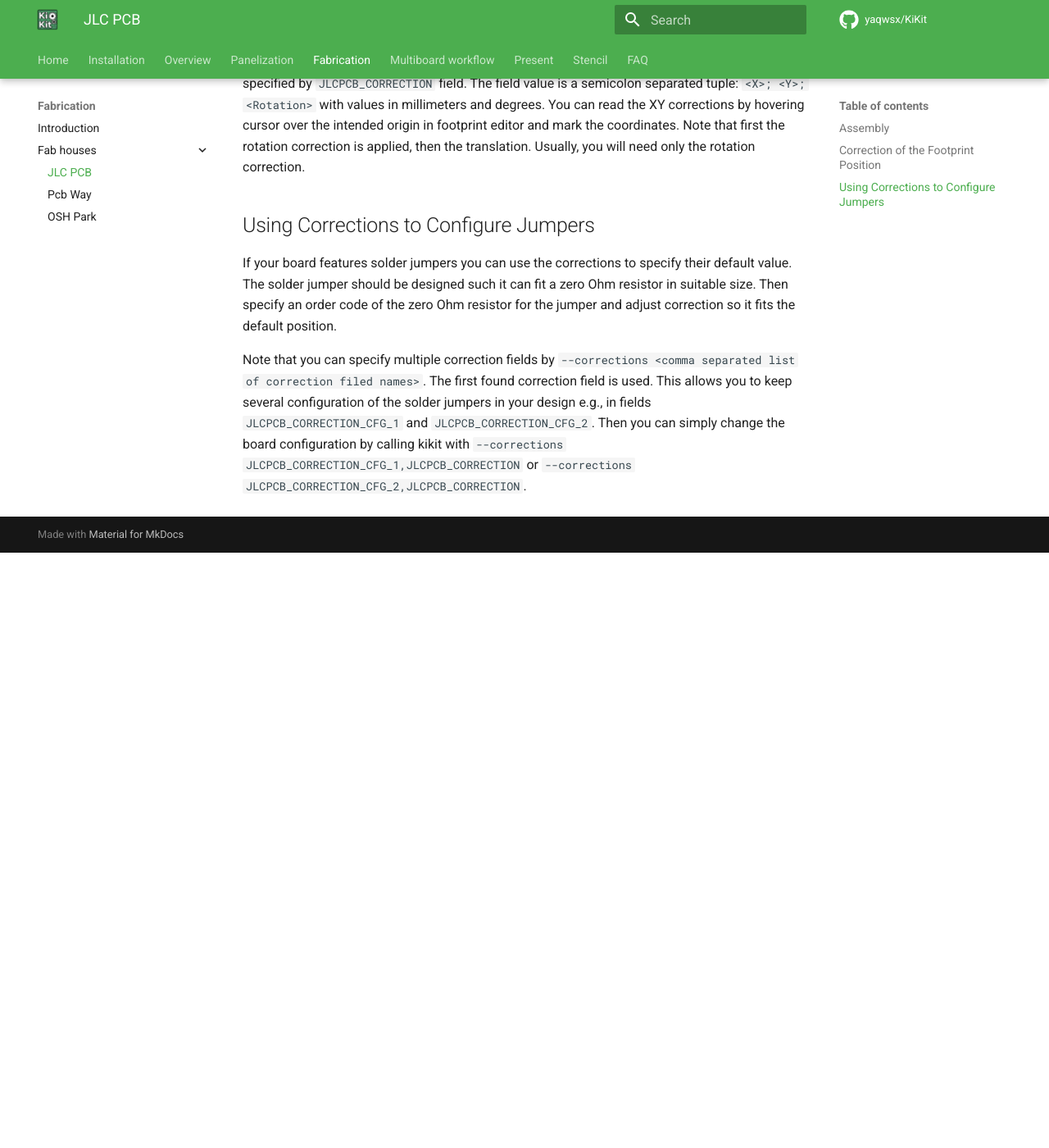
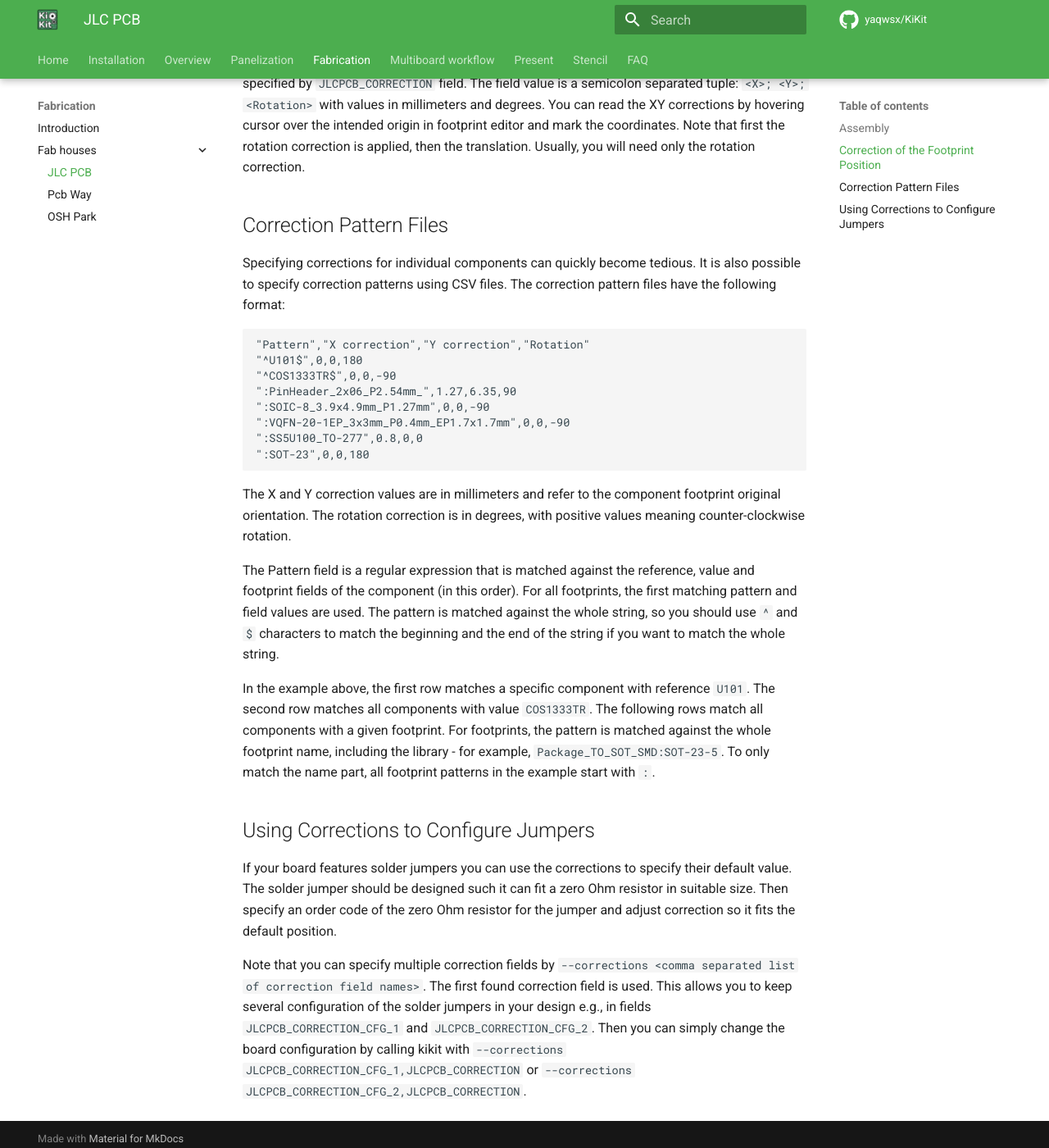
Before and after one commit to yaqwsx/KiKit, an MkDocs documentation site: the page built from docs/fabrication/jlcpcb.md, in a window 1280 px wide and 1400 px high, scrolled down 1306 px. Shown: the whole window at 82% size. Built offline with MkDocs 1.6.1 and Material for MkDocs 9.7.7, drawn with Linux system fonts in a browser that asks for light colours; comment, search, counter and statistics services are not loaded; the version menu is left out; before the commit the page ends 1980 px from its top, so only the background shows below that.

Commit message:
Document the correction pattern files

````diff
--- a/docs/fabrication/jlcpcb.md
+++ b/docs/fabrication/jlcpcb.md
@@ -61,6 +61,41 @@ the intended origin in footprint editor and mark the coordinates. Note that
 first the rotation correction is applied, then the translation. Usually, you
 will need only the rotation correction.
 
+## Correction Pattern Files
+
+Specifying corrections for individual components can quickly become tedious.
+It is also possible to specify correction patterns using CSV files. The
+correction pattern files have the following format:
+
+```
+"Pattern","X correction","Y correction","Rotation"
+"^U101$",0,0,180
+"^COS1333TR$",0,0,-90
+":PinHeader_2x06_P2.54mm_",1.27,6.35,90
+":SOIC-8_3.9x4.9mm_P1.27mm",0,0,-90
+":VQFN-20-1EP_3x3mm_P0.4mm_EP1.7x1.7mm",0,0,-90
+":SS5U100_TO-277",0.8,0,0
+":SOT-23",0,0,180
+```
+
+The X and Y correction values are in millimeters and refer to the
+component footprint original orientation. The rotation correction is in degrees,
+with positive values meaning counter-clockwise rotation.
+
+The Pattern field is a regular expression that is matched against the
+reference, value and footprint fields of the component (in this order). For
+all footprints, the first matching pattern and field values are used. The
+pattern is matched against the whole string, so you should use `^` and `$`
+characters to match the beginning and the end of the string if you want to
+match the whole string.
+
+In the example above, the first row matches a specific component with
+reference `U101`. The second row matches all components with value
+`COS1333TR`. The following rows match all components with a given footprint.
+For footprints, the pattern is matched against the whole footprint name,
+including the library - for example, `Package_TO_SOT_SMD:SOT-23-5`. To only
+match the name part, all footprint patterns in the example start with `:`.
+
 ## Using Corrections to Configure Jumpers
 
 If your board features solder jumpers you can use the corrections to specify
@@ -69,7 +104,7 @@ Ohm resistor in suitable size. Then specify an order code of the zero Ohm
 resistor for the jumper and adjust correction so it fits the default position.
 
 Note that you can specify multiple correction fields by `--corrections <comma
-separated list of correction filed names>`. The first found correction field is
+separated list of correction field names>`. The first found correction field is
 used. This allows you to keep several configuration of the solder jumpers in
 your design e.g., in fields `JLCPCB_CORRECTION_CFG_1` and
 `JLCPCB_CORRECTION_CFG_2`. Then you can simply change the board configuration by
````
